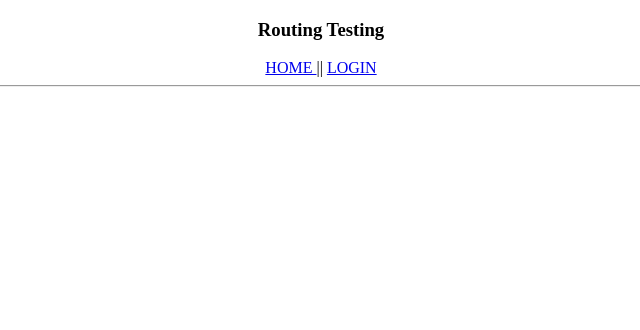
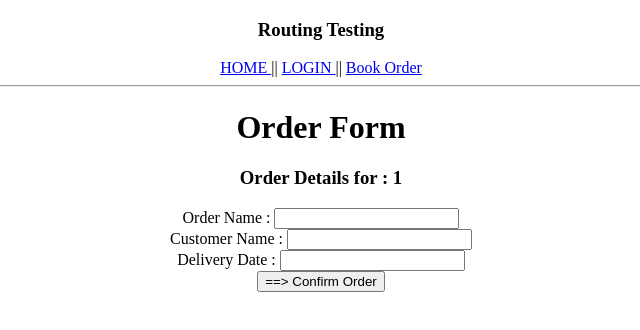
Before and after one commit to scmpadiyala/angular-practice, an Angular app: page /order/1 in a window 1280 px wide. Before the commit this address led to /. Shown: the top 330 px of the page, without its empty margins (319-959 px from the left). Built offline with nearby package versions, Linux system fonts and the light colour scheme.

Commit message:
Reactive Component

```diff
--- a/src/app/app.component.html
+++ b/src/app/app.component.html
@@ -7,7 +7,8 @@
   <!-- <app-stucturaldirective></app-stucturaldirective> -->
 
   <h3> Routing Testing </h3>
-  <a routerLink="/home"> HOME </a> || <a routerLink="/login">LOGIN </a>
+  <a routerLink="/home"> HOME </a> || <a routerLink="/login">LOGIN </a>  ||
+  <a routerLink="/order" >Book Order</a>
 
   <br>
   <hr>
--- /dev/null
+++ b/src/app/practiceclass/datamodel/Order.ts
@@ -0,0 +1,9 @@
+export class Order {
+
+    orderid;
+    orderName;
+    customerName;
+    orderDate;
+    items;
+    orderStatus;
+}
--- /dev/null
+++ b/src/app/practiceclass/reactiveforms/reactiveforms.component.html
@@ -0,0 +1,28 @@
+<div>
+  <h1>Order Form</h1>
+
+  <h3>Order Details for : {{ orderId }}</h3>
+
+  <!--
+    <form [formGroup]="orderFormGroup" (ngSubmit)="handleOrderForm(orderFormGroup.value)">
+      Firs Name : <input type="text" name="firstName" formControlName="firstName" /> <br />
+      Last Name : <input type="text" name="lastName" formControlName="lastName" /> <br />
+      <input type="submit" value="Confirm Order`" />
+    </form>
+  -->
+
+  <form
+    [formGroup]="orderFormGroup"
+    (ngSubmit)="handleOrderForm(orderFormGroup.value)"
+  >
+    Order Name :
+    <input type="text" name="orderName" formControlName="orderName" /> <br />
+    Customer Name :
+    <input type="text" name="customerName" formControlName="customerName" />
+    <br />
+    Delivery Date :
+    <input type="text" name="deliveryDate" formControlName="deliveryDate" />
+    <br />
+    <input type="submit" value="==> Confirm Order" />
+  </form>
+</div>
--- /dev/null
+++ b/src/app/practiceclass/reactiveforms/reactiveforms.component.ts
@@ -0,0 +1,70 @@
+import { Component, OnInit } from "@angular/core";
+import { FormGroup, FormControl } from "@angular/forms";
+import { ActivatedRoute } from "@angular/router";
+import { OrderMgmtService } from "../services/order-mgmt.service";
+import { Order } from "../datamodel/Order";
+
+@Component({
+  selector: "app-reactiveforms",
+  templateUrl: "./reactiveforms.component.html",
+  styleUrls: ["./reactiveforms.component.css"]
+})
+export class ReactiveformsComponent implements OnInit {
+  /*
+   * FormControl ==> FormGroup
+   */
+  orderFormGroup: FormGroup;
+  orderId;
+  constructor(
+    private activatedRoute: ActivatedRoute,
+    private orderMgmtService: OrderMgmtService
+  ) {}
+
+  ngOnInit() {
+    this.orderId = this.activatedRoute.snapshot.paramMap.get("ordId");
+
+    console.log("Order ID : " + this.orderId);
+
+    let orderNameControl = new FormControl();
+    let customerNameControl = new FormControl();
+    let deliveryDateControl = new FormControl();
+
+    this.orderFormGroup = new FormGroup({
+      orderName: orderNameControl,
+      customerName: customerNameControl,
+      deliveryDate: deliveryDateControl
+    });
+
+    // this.orderFormGroup = new FormGroup({
+    //   firstName: new FormControl(),
+    //   dob: new FormControl()
+    // });
+  }
+
+  handleOrderForm(orderData) {
+    console.log(
+      "Inside Component : Order Data : First Name " +
+        orderData.customerName +
+        " : DOB " +
+        orderData.dob
+    );
+
+    // orderid;
+    // orderName;
+    // customerName;
+    // orderDate;
+    // items;
+    // orderStatus;
+ // Assigning the value Order data object
+    let order: Order = {
+      orderid: this.orderId,
+      orderName: orderData.orderName,
+      customerName: orderData.customerName,
+      orderStatus: "new",
+      orderDate: "10-Nov",
+      items: "items"
+    };
+
+    this.orderMgmtService.createOrder(order);
+  }
+}
--- /dev/null
+++ b/src/app/practiceclass/services/order-mgmt.service.ts
@@ -0,0 +1,18 @@
+import { Injectable } from "@angular/core";
+import { Order } from "../datamodel/Order";
+
+@Injectable({
+  providedIn: "root"
+})
+export class OrderMgmtService {
+  constructor() {}
+
+  // create order
+
+  createOrder(order: Order) {
+    console.log("Inside Service : Order Name : " + order.orderName);
+    console.log("Order Customer Name : " + order.customerName);
+
+    // Parform Database operations or call API
+  }
+}
```
Also changed, not shown: src/app/app.module.ts (+12 -4 lines), src/app/practiceclass/reactiveforms/reactiveforms.component.css (added), 2 other files (tests, documents, lock files or other folders).
